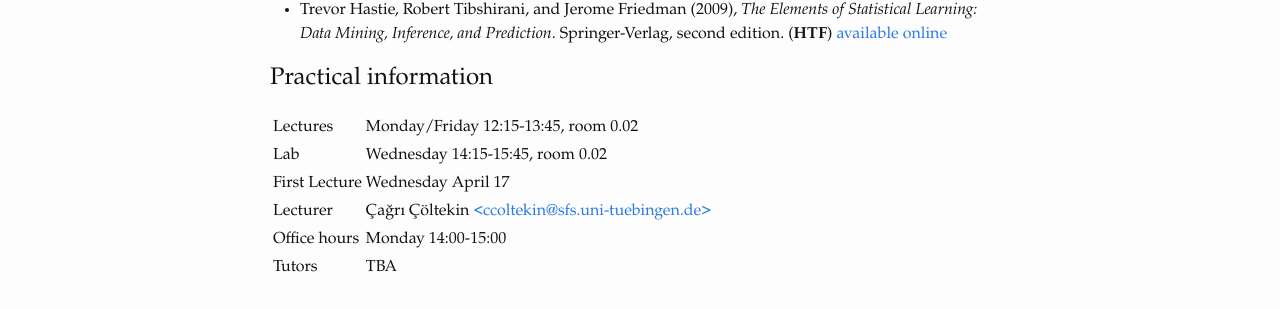
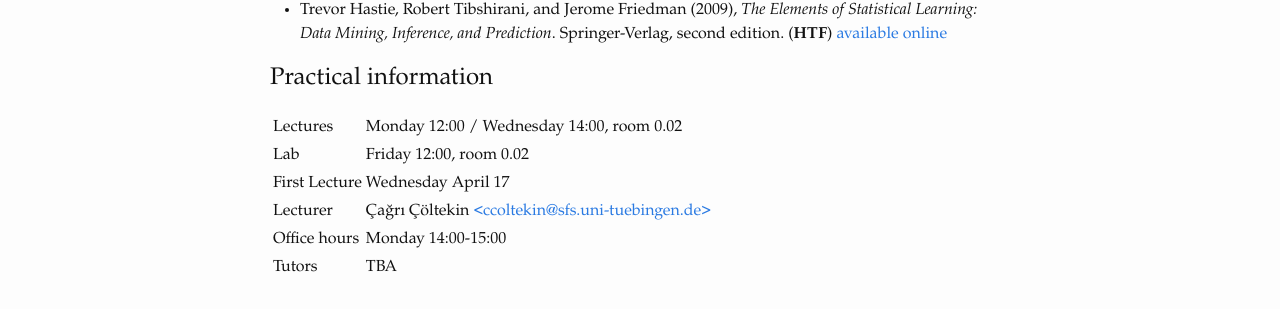
Before and after one commit to snlp2020/snlp2020.github.io, a Jekyll site: the page built from index.md, in a window 1280 px wide. Shown: the part 706-1015 px from the top of the page. Built offline with Jekyll 4.4.1, drawn with Linux system fonts in a browser that asks for light colours.

Commit message:
schedule update

```diff
--- a/index.md
+++ b/index.md
@@ -54,8 +54,8 @@ Please complete this exercise before Monday 22th of April.
 
 ## Practical information
 
-| Lectures      | Monday/Friday 12:15-13:45, room 0.02 |
-| Lab  			| Wednesday 14:15-15:45, room 0.02 |
+| Lectures      | Monday 12:00 / Wednesday 14:00, room 0.02 |
+| Lab  			| Friday 12:00, room 0.02 |
 | First Lecture | Wednesday April 17 |
 | Lecturer      | Çağrı Çöltekin [\<ccoltekin@sfs.uni-tuebingen.de\>](mailto:ccoltekin@sfs.uni-tuebingen.de) |
 | Office hours  | Monday 14:00-15:00|
```
